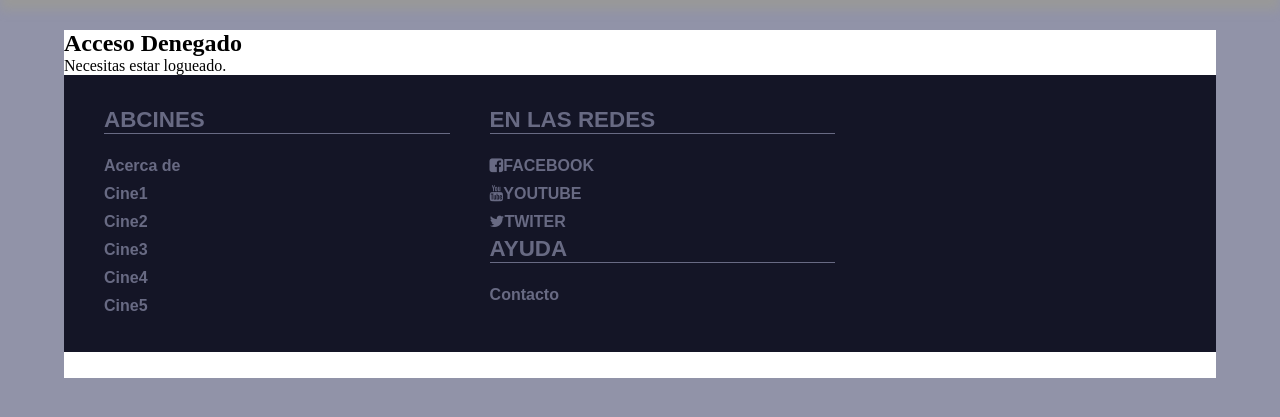
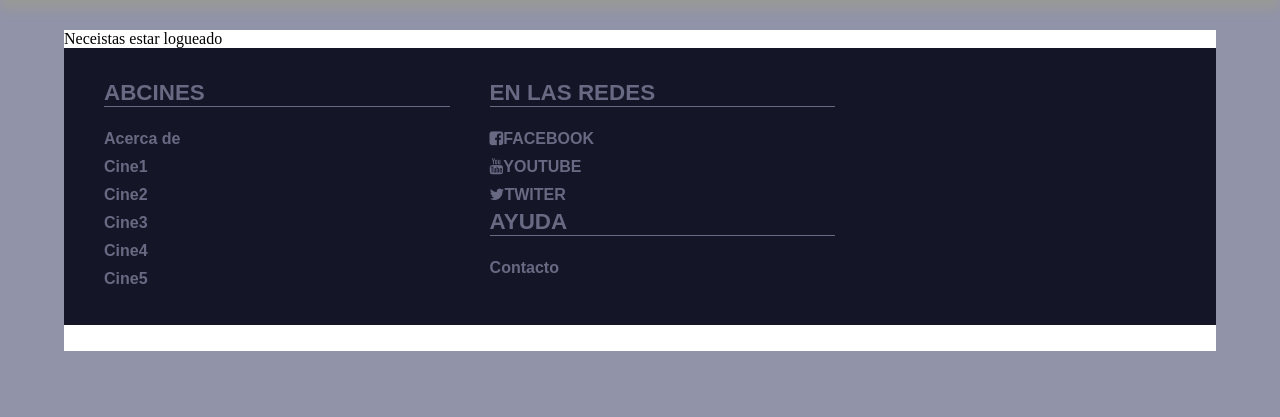
Before and after one commit to elielr01/ABCine, a PHP site: page /uploadPhoto.php in a window 1280 px wide. Shown: the part 80-497 px from the top of the page. Run offline with PHP 8.4, Linux system fonts and the light colour scheme.

Commit message:
Add files via upload

```diff
--- a/pelicula-detalle.php
+++ b/pelicula-detalle.php
@@ -11,6 +11,7 @@ require_once __DIR__.'/includes/config.php';
 	<link rel="stylesheet" href="https://cdnjs.cloudflare.com/ajax/libs/font-awesome/4.7.0/css/font-awesome.min.css">
     <meta charset="utf-8" />
 	<link rel="stylesheet" href="css/footerHeader/estilo.css">
+
   </head>
 
 
@@ -60,6 +61,7 @@ require_once __DIR__.'/includes/config.php';
 		  <?php
 		$app->doInclude('comun/footer.html');
 		?>
+
     <script type="text/javascript" src="js/jquery-3.2.1.js"></script>
     <script type="text/javascript" src="js/selector.js"></script>
 
--- a/uploadPhoto.php
+++ b/uploadPhoto.php
@@ -20,7 +20,7 @@ require_once __DIR__.'/includes/config.php';
 
 		<article >
       <?php
-        if ($app->tieneRol('user', 'Acceso Denegado', 'Necesitas estar logueado.')) {
+          if ($app->tieneRol('admin', '', '') || $app->tieneRol('user', '', 'Neceistas estar logueado') ){
       ?>
 
       <?php $formFoto = new \es\ucm\fdi\aw\FormularioFoto();
```
